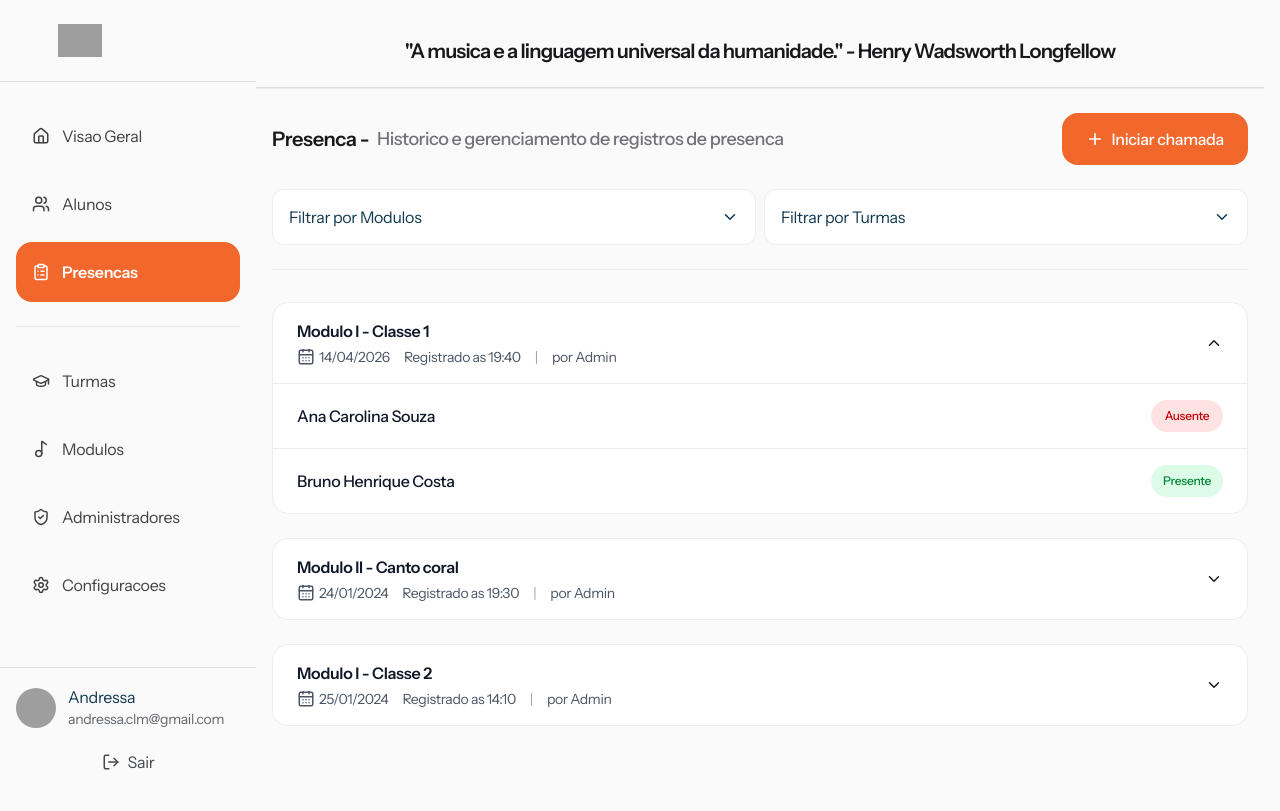
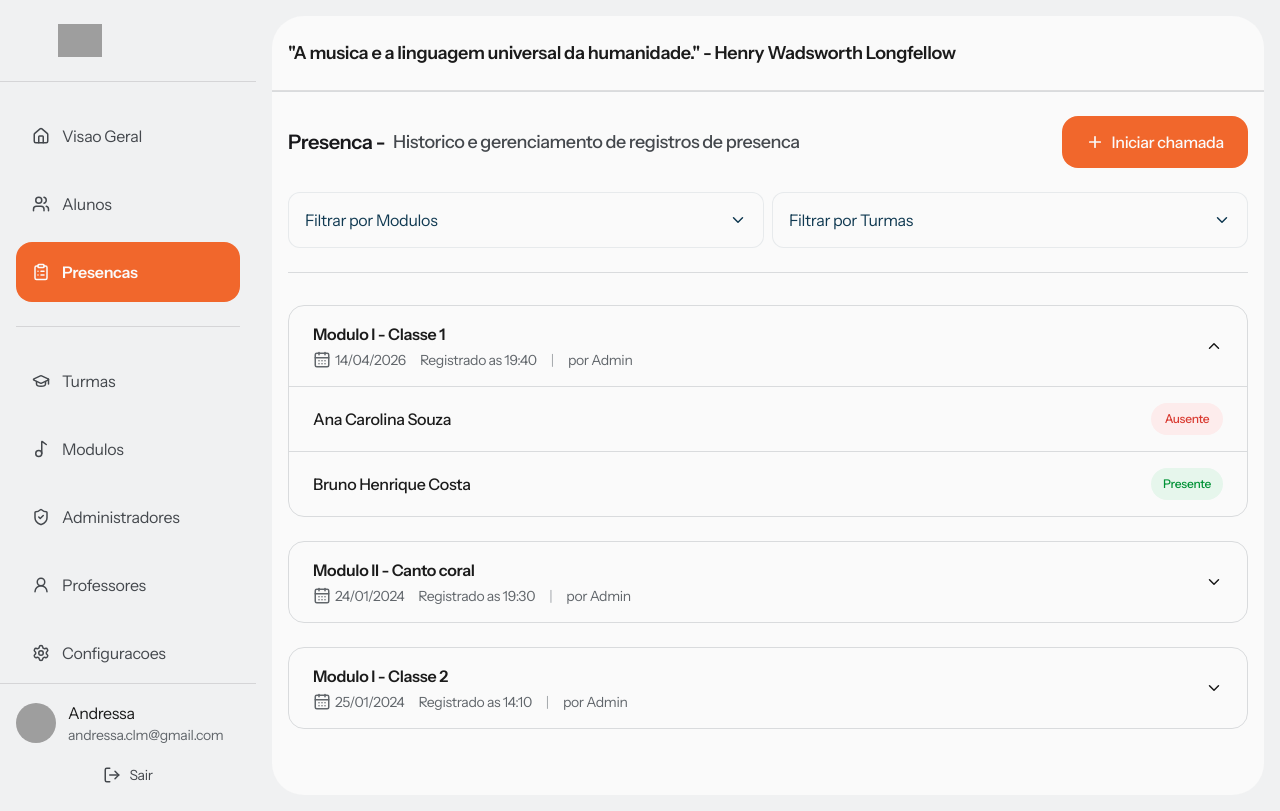
Before and after one commit to AndressaMendess/clm-gestao, a React (Vite) app: page / in a window 1280 px wide. Built offline with nearby package versions, Linux system fonts and the light colour scheme; grey boxes are pictures that could not be loaded.

Commit message:
fix: align dashboard shell with design tokens

```diff
--- a/src/components/DashboardSidebar.tsx
+++ b/src/components/DashboardSidebar.tsx
@@ -1,4 +1,15 @@
-import { ClipboardList, GraduationCap, Home, LogOut, Music2, Settings, ShieldCheck, Users, X } from "lucide-react";
+import {
+  ClipboardList,
+  GraduationCap,
+  Home,
+  LogOut,
+  Music2,
+  Settings,
+  ShieldCheck,
+  UserRound,
+  Users,
+  X
+} from "lucide-react";
 
 import { assetUrls } from "../data/assets";
 
@@ -25,6 +36,7 @@ const secondaryItems = [
   { label: "Turmas", icon: GraduationCap },
   { label: "Modulos", icon: Music2 },
   { label: "Administradores", icon: ShieldCheck },
+  { label: "Professores", icon: UserRound },
   { label: "Configuracoes", icon: Settings }
 ];
 
--- a/src/components/TopBar.tsx
+++ b/src/components/TopBar.tsx
@@ -1,4 +1,6 @@
 import { Menu } from "lucide-react";
+
+import { assetUrls } from "../data/assets";
 
 export function TopBar({ onMenuToggle }: { onMenuToggle: () => void }) {
   return (
@@ -9,6 +11,7 @@ export function TopBar({ onMenuToggle }: { onMenuToggle: () => void }) {
       <p className="topbar__quote">
         "A musica e a linguagem universal da humanidade." - Henry Wadsworth Longfellow
       </p>
+      <img className="topbar__logo" src={assetUrls.logo} alt="Escola de Musica" />
     </header>
   );
 }
--- a/src/styles/dashboard.css
+++ b/src/styles/dashboard.css
@@ -11,27 +11,34 @@
 }
 
 .app-shell {
+  display: grid;
+  min-height: 100vh;
   background: var(--color-surface-page);
   grid-template-columns: 256px minmax(0, 1fr);
 }
 
 .dashboard-app-content {
-  padding: 14px 16px 14px 0;
+  padding: 16px;
+  background: var(--color-background-secondary);
 }
 
 .dashboard-surface {
   display: flex;
-  min-height: calc(100vh - 28px);
+  min-height: calc(100vh - 32px);
   flex: 1;
   flex-direction: column;
   overflow: hidden;
   border-radius: 32px;
-  background: var(--color-surface-card);
+  background: var(--color-background-primary);
 }
 
 .dashboard-sidebar {
   position: relative;
   z-index: 40;
+  display: flex;
+  min-height: 100vh;
+  flex-direction: column;
+  background: var(--color-background-secondary);
   border-right: 0;
 }
 
@@ -39,7 +46,7 @@
   position: fixed;
   inset: 0;
   z-index: 35;
-  background: rgba(15, 23, 42, 0.48);
+  background: color-mix(in srgb, var(--color-content-always-dark) 48%, transparent);
   opacity: 0;
   pointer-events: none;
   transition: opacity 180ms ease;
@@ -54,7 +61,9 @@
   display: flex;
   align-items: center;
   justify-content: space-between;
-  padding: 24px 23px 24px 24px;
+  min-height: 82px;
+  padding: 24px;
+  border-bottom: 1px solid var(--color-surface-divider);
 }
 
 .sidebar__logo {
@@ -69,11 +78,11 @@
   justify-content: center;
   width: 44px;
   height: 44px;
-  border: 1px solid rgba(17, 58, 82, 0.12);
+  border: 1px solid var(--color-surface-border-soft);
   border-radius: 14px;
-  background: #fff;
-  color: #113a52;
-  box-shadow: 0 8px 20px rgba(15, 23, 42, 0.06);
+  background: var(--color-surface-card);
+  color: var(--color-brand-secondary-main);
+  box-shadow: var(--color-page-shadow);
 }
 
 .sidebar__close svg,
@@ -83,20 +92,34 @@
 }
 
 .sidebar__content {
+  display: flex;
+  flex: 1;
+  flex-direction: column;
   gap: 24px;
   padding: 24px 16px 0;
 }
 
 .nav-item {
+  display: flex;
+  align-items: center;
+  gap: 12px;
+  width: 100%;
   min-height: 60px;
   border-radius: 16px;
   padding: 18px 16px;
-  color: #414141;
+  color: var(--color-neutral-400);
+  text-align: left;
 }
 
 .nav-item--active {
-  background: #f1672c;
-  color: #fff;
+  background: var(--color-brand-primary-main);
+  color: var(--color-content-always-light);
+}
+
+.sidebar__divider {
+  width: 100%;
+  height: 1px;
+  background: var(--color-surface-divider);
 }
 
 .nav-item__icon,
@@ -111,32 +134,79 @@
 
 .sidebar__footer {
   padding: 17px 16px 18px;
+  border-top: 1px solid var(--color-surface-divider);
+}
+
+.sidebar-user {
+  display: flex;
+  align-items: center;
+  gap: 12px;
+}
+
+.sidebar-user__avatar {
+  width: 40px;
+  height: 40px;
+  border-radius: 999px;
+  object-fit: cover;
+}
+
+.sidebar-user__name,
+.sidebar-user__email {
+  margin: 0;
+}
+
+.sidebar-user__name {
+  color: var(--color-content-primary);
+  font-size: 16px;
+  line-height: 24px;
+  letter-spacing: -0.4px;
+}
+
+.sidebar-user__email {
+  color: var(--color-neutral-600);
+  font-size: 14px;
+  line-height: 20px;
+  letter-spacing: -0.35px;
 }
 
 .logout-button {
+  display: inline-flex;
+  align-items: center;
   justify-content: center;
   width: 100%;
   min-height: 36px;
   margin-top: 12px;
+  gap: 8px;
+  border-radius: 14px;
   padding: 8px 12px;
+  color: var(--color-neutral-400);
+  font-size: 14px;
+  line-height: 20px;
+  letter-spacing: -0.35px;
 }
 
 .topbar {
   display: flex;
   align-items: center;
-  gap: 16px;
   min-height: 74px;
   padding: 24px 16px 23px;
 }
 
 .topbar__quote {
-  flex: 1;
   margin: 0;
-  color: #18181b;
-  font-size: 20px;
-  font-weight: 600;
-  line-height: 1.24;
-  text-align: center;
+  color: var(--color-content-primary);
+  font-size: 18px;
+  font-weight: var(--font-weight-semibold);
+  line-height: var(--text-body-line-height);
+  letter-spacing: var(--text-body-letter-spacing);
+  text-align: left;
+}
+
+.topbar__logo {
+  display: none;
+  width: 112px;
+  height: 33px;
+  object-fit: contain;
 }
 
 .attendance-call-finish-button--mobile {
@@ -158,7 +228,7 @@
 }
 
 .dashboard-page__copy p {
-  color: #71717a;
+  color: var(--color-content-tertiary);
   font-size: 18px;
   font-weight: 500;
   line-height: 28px;
@@ -173,8 +243,8 @@
   min-height: 52px;
   border-radius: 16px;
   padding: 14px 24px;
-  background: #f1672c;
-  color: #fff;
+  background: var(--color-button-primary-background-enabled);
+  color: var(--color-button-primary-content-enabled);
   box-shadow: none;
 }
 
@@ -201,18 +271,18 @@
   min-height: 56px;
   align-items: center;
   justify-content: space-between;
-  border: 1px solid rgba(17, 58, 82, 0.08);
+  border: 1px solid var(--color-surface-border-soft);
   border-radius: 12px;
   padding: 12px 16px;
-  background: #fff;
-  color: #113a52;
+  background: var(--color-surface-card);
+  color: var(--color-brand-secondary-main);
 }
 
 .dashboard-filter-button select {
   width: 100%;
   border: 0;
   background: transparent;
-  color: #113a52;
+  color: var(--color-brand-secondary-main);
   font-size: 16px;
   outline: none;
   appearance: none;
@@ -220,7 +290,7 @@
 }
 
 .dashboard-filter-button select option {
-  color: #113a52;
+  color: var(--color-brand-secondary-main);
 }
 
 .dashboard-filter-button span {
@@ -229,17 +299,17 @@
 }
 
 .dashboard-page--attendance {
-  border-top: 1px solid #eaecf0;
+  border-top: 1px solid var(--color-surface-border);
 }
 
 .dashboard-page--attendance-start {
   gap: 32px;
-  border-top: 1px solid #eaecf0;
+  border-top: 1px solid var(--color-surface-border);
 }
 
 .dashboard-page--attendance-call {
   gap: 28px;
-  border-top: 1px solid #eaecf0;
+  border-top: 1px solid var(--color-surface-border);
 }
 
 .attendance-start-header {
@@ -272,7 +342,7 @@
 }
 
 .attendance-start-panel {
-  border: 1px solid #eaeaec;
+  border: 1px solid var(--color-surface-border);
   border-radius: 24px;
   background: var(--color-background-always-light);
   padding: 16px;
@@ -291,7 +361,7 @@
 }
 
 .attendance-start-group__title {
-  color: #101828;
+  color: var(--color-content-primary);
   font-size: var(--text-body-x-large-size);
   font-weight: var(--font-weight-semibold);
   line-height: var(--text-body-line-height);
@@ -310,7 +380,7 @@
   align-items: center;
   justify-content: space-between;
   gap: 16px;
-  border: 1px solid #eaeaec;
+  border: 1px solid var(--color-surface-border);
   border-radius: 16px;
   padding: 20px 16px;
   background: var(--color-background-always-light);
@@ -324,7 +394,7 @@
 .attendance-start-card:hover,
 .attendance-start-card:focus-visible {
   border-color: var(--color-brand-primary-soft);
-  box-shadow: 0 0 0 3px rgba(241, 103, 44, 0.08);
+  box-shadow: 0 0 0 3px color-mix(in srgb, var(--color-brand-primary-main) 8%, transparent);
   transform: translateY(-1px);
 }
 
@@ -336,7 +406,7 @@
 }
 
 .attendance-start-card__content strong {
-  color: #101828;
+  color: var(--color-content-primary);
   font-size: var(--text-body-x-large-size);
   font-weight: var(--font-weight-semibold);
   line-height: var(--text-body-line-height);
@@ -348,7 +418,7 @@
   flex-wrap: wrap;
   align-items: center;
   gap: 10px;
-  color: #4a5565;
+  color: var(--color-neutral-600);
   font-size: var(--text-body-medium-size);
   font-weight: var(--font-weight-regular);
   line-height: var(--text-body-line-height);
@@ -356,11 +426,11 @@
 }
 
 .attendance-start-card__dot {
-  color: #99a1af;
+  color: var(--color-border-tertiary);
 }
 
 .attendance-start-card__icon {
-  color: #98a2b3;
+  color: var(--color-border-tertiary);
 }
 
 .attendance-call-header {
@@ -396,7 +466,7 @@
 .attendance-call-finish-button:hover,
 .attendance-call-finish-button:focus-visible {
   background: var(--color-button-primary-background-hover);
-  box-shadow: 0 0 0 3px rgba(241, 103, 44, 0.18);
+  box-shadow: 0 0 0 3px color-mix(in srgb, var(--color-brand-primary-main) 18%, transparent);
 }
 
 .attendance-call-finish-button:active {
@@ -414,14 +484,14 @@
   display: inline-flex;
   align-items: center;
   gap: 6px;
-  color: #4a5565;
+  color: var(--color-neutral-600);
   font-size: var(--text-body-medium-size);
   line-height: var(--text-body-line-height);
   letter-spacing: var(--text-body-letter-spacing);
 }
 
 .attendance-call-summary__item strong {
-  color: #101828;
+  color: var(--color-content-primary);
   font-weight: var(--font-weight-semibold);
 }
 
@@ -436,17 +506,15 @@
 }
 
 .attendance-call-summary__item--pending .attendance-call-summary__dot {
-  background: #d1d5dc;
+  background: var(--color-border-secondary);
 }
 
 .attendance-call-table-card {
   overflow: hidden;
-  border: 1px solid #eaecf0;
+  border: 1px solid var(--color-surface-border);
   border-radius: 16px;
-  background: #fff;
-  box-shadow:
-    0 4px 8px -2px rgba(16, 24, 40, 0.1),
-    0 2px 4px -2px rgba(16, 24, 40, 0.06);
+  background: var(--color-surface-card);
+  box-shadow: var(--color-page-shadow);
 }
 
 .attendance-call-table {
@@ -457,7 +525,7 @@
 .attendance-call-table__row-shell {
   display: flex;
   flex-direction: column;
-  border-top: 1px solid #eaecf0;
+  border-top: 1px solid var(--color-surface-border);
 }
 
 .attendance-call-table__row-shell:first-of-type {
@@ -465,7 +533,7 @@
 }
 
 .attendance-call-table__row-shell.is-present .attendance-call-table__row {
-  background: #f0fdf4;
+  background: var(--color-feedback-success-background);
 }
 
 .attendance-call-table__header,
@@ -476,8 +544,8 @@
 }
 
 .attendance-call-table__header {
-  background: #f9fafb;
-  color: #667085;
+  background: var(--color-surface-header);
+  color: var(--color-neutral-600);
   font-size: var(--text-body-medium-size);
   font-weight: var(--font-weight-medium);
   line-height: var(--text-body-line-height);
@@ -506,7 +574,7 @@
 }
 
 .attendance-call-table__cell--name strong {
-  color: #101828;
+  color: var(--color-content-primary);
   font-size: var(--text-body-medium-size);
   font-weight: var(--font-weight-semibold);
   line-height: var(--text-body-line-height);
@@ -519,9 +587,9 @@
   height: 32px;
   align-items: center;
   justify-content: center;
-  border: 1px solid #d0d5dd;
+  border: 1px solid var(--color-border-secondary);
   border-radius: 12px;
-  background: #fff;
+  background: var(--color-surface-card);
   color: transparent;
   transition:
     background-color 180ms ease,
@@ -533,7 +601,7 @@
 .attendance-status-toggle:hover,
 .attendance-status-toggle:focus-visible {
   border-color: var(--color-brand-secondary-soft);
-  box-shadow: 0 0 0 3px rgba(17, 58, 82, 0.1);
+  box-shadow: 0 0 0 3px color-mix(in srgb, var(--color-brand-secondary-main) 10%, transparent);
 }
 
 .attendance-status-toggle:active {
@@ -541,9 +609,9 @@
 }
 
 .attendance-status-toggle.is-checked {
-  border-color: #00bf47;
+  border-color: var(--color-feedback-success-content);
   background: var(--color-feedback-success-content);
-  color: #fff;
+  color: var(--color-content-always-light);
 }
 
 .attendance-status-toggle svg {
@@ -561,8 +629,8 @@
   flex-shrink: 0;
   overflow: hidden;
   border-radius: 999px;
-  background: #f4ebff;
-  color: #6941c6;
+  background: var(--color-accent-purple-background);
+  color: var(--color-accent-purple-content);
   font-size: 16px;
   font-weight: var(--font-weight-medium);
 }
@@ -579,9 +647,9 @@
   justify-content: center;
   min-height: 22px;
   border-radius: 999px;
-  background: #f9f5ff;
+  background: var(--color-accent-purple-background);
   padding: 2px 8px;
-  color: #6941c6;
+  color: var(--color-accent-purple-content);
   font-size: 12px;
   font-weight: var(--font-weight-medium);
   line-height: 18px;
@@ -591,7 +659,7 @@
   display: inline-flex;
   align-items: center;
   gap: 4px;
-  color: #414141;
+  color: var(--color-neutral-400);
   font-size: var(--text-body-medium-size);
   line-height: var(--text-body-line-height);
 }
@@ -603,7 +671,7 @@
 }
 
 .attendance-time-value--empty {
-  color: #414141;
+  color: var(--color-neutral-400);
 }
 
 .attendance-note-button {
@@ -615,7 +683,7 @@
   border: 0;
   border-radius: 12px;
   background: transparent;
-  color: #475467;
+  color: var(--color-neutral-600);
   transition:
     background-color 180ms ease,
     color 180ms ease,
@@ -624,12 +692,12 @@
 
 .attendance-note-button:hover,
 .attendance-note-button:focus-visible {
-  background: #f9fafb;
-  box-shadow: 0 0 0 3px rgba(17, 58, 82, 0.08);
+  background: var(--color-surface-header);
+  box-shadow: 0 0 0 3px color-mix(in srgb, var(--color-brand-secondary-main) 8%, transparent);
 }
 
 .attendance-note-button:active {
-  background: #f2f4f7;
+  background: var(--color-background-secondary);
 }
 
 .attendance-note-button.has-note {
@@ -642,8 +710,8 @@
 }
 
 .attendance-note-editor {
-  border-top: 1px solid #eaecf0;
-  background: #fffaf5;
+  border-top: 1px solid var(--color-surface-border);
+  background: var(--color-brand-primary-subtle);
   padding: 0 16px 16px 16px;
 }
 
@@ -652,11 +720,11 @@
   min-height: 88px;
   margin-top: 16px;
   resize: vertical;
-  border: 1px solid rgba(17, 58, 82, 0.14);
+  border: 1px solid color-mix(in srgb, var(--color-brand-secondary-main) 14%, transparent);
   border-radius: 12px;
   padding: 12px 14px;
-  background: #fff;
-  color: #113a52;
+  background: var(--color-surface-card);
+  color: var(--color-brand-secondary-main);
   font: inherit;
   line-height: var(--text-body-line-height);
   outline: none;
@@ -666,16 +734,16 @@
 }
 
 .attendance-note-editor__field::placeholder {
-  color: #98a2b3;
+  color: var(--color-border-tertiary);
 }
 
 .attendance-note-editor__field:hover {
-  border-color: rgba(17, 58, 82, 0.28);
+  border-color: color-mix(in srgb, var(--color-brand-secondary-main) 28%, transparent);
 }
 
 .attendance-note-editor__field:focus-visible {
   border-color: var(--color-brand-primary-main);
-  box-shadow: 0 0 0 3px rgba(241, 103, 44, 0.14);
+  box-shadow: 0 0 0 3px color-mix(in srgb, var(--color-brand-primary-main) 14%, transparent);
 }
 
 .attendance-modal-overlay {
@@ -686,16 +754,16 @@
   align-items: center;
   justify-content: center;
   padding: 24px;
-  background: rgba(15, 23, 42, 0.24);
+  background: color-mix(in srgb, var(--color-content-always-dark) 24%, transparent);
   backdrop-filter: blur(2px);
 }
 
 .attendance-modal {
   width: min(100%, 488px);
   border-radius: 16px;
-  background: #fff;
+  background: var(--color-surface-card);
   padding: 24px;
-  box-shadow: 0 8px 10px rgba(0, 0, 0, 0.1);
+  box-shadow: var(--color-page-shadow);
 }
 
 .attendance-modal--success {
@@ -733,15 +801,15 @@
 .attendance-modal__icon--alert {
   width: 48px;
   height: 48px;
-  background: rgba(17, 58, 82, 0.16);
-  color: #113a52;
+  background: color-mix(in srgb, var(--color-brand-secondary-main) 16%, transparent);
+  color: var(--color-brand-secondary-main);
 }
 
 .attendance-modal__icon--success {
   width: 64px;
   height: 64px;
-  background: #dcfce7;
-  color: #00a63e;
+  background: var(--color-feedback-success-background);
+  color: var(--color-feedback-success-content);
 }
 
 .attendance-modal__icon--success svg {
@@ -767,7 +835,7 @@
 
 .attendance-modal__copy h2 {
   margin: 0;
-  color: #101828;
+  color: var(--color-content-primary);
   font-size: 18px;
   font-weight: 600;
   line-height: 1.5;
@@ -776,7 +844,7 @@
 
 .attendance-modal__copy p {
   margin: 0;
-  color: #4a5565;
+  color: var(--color-neutral-600);
   font-size: 16px;
   line-height: 1.5;
   letter-spacing: -0.32px;
@@ -809,29 +877,29 @@
 }
 
 .attendance-modal__primary {
-  background: #f1672c;
-  color: #fff;
+  background: var(--color-button-primary-background-enabled);
+  color: var(--color-button-primary-content-enabled);
 }
 
 .attendance-modal__primary:hover,
 .attendance-modal__primary:focus-visible {
-  background: #df5d25;
-  box-shadow: 0 0 0 3px rgba(241, 103, 44, 0.18);
+  background: var(--color-button-primary-background-hover);
+  box-shadow: 0 0 0 3px color-mix(in srgb, var(--color-brand-primary-main) 18%, transparent);
 }
 
 .attendance-modal__secondary {
   background: transparent;
-  color: #f1672c;
+  color: var(--color-brand-primary-main);
 }
 
 .attendance-modal__secondary:hover,
 .attendance-modal__secondary:focus-visible {
-  background: rgba(241, 103, 44, 0.08);
+  background: color-mix(in srgb, var(--color-brand-primary-main) 8%, transparent);
 }
 
 .attendance-history-list-card {
   overflow: hidden;
-  border-top: 1px solid #eaecf0;
+  border-top: 1px solid var(--color-surface-border);
   padding-top: 32px;
 }
 
@@ -843,9 +911,9 @@
 
 .attendance-history-item-card {
   width: 100%;
-  border: 1px solid #eaecf0;
+  border: 1px solid var(--color-surface-border);
   border-radius: 16px;
-  background: #fff;
+  background: var(--color-surface-card);
   text-align: left;
   overflow: hidden;
 }
@@ -867,7 +935,7 @@
 }
 
 .attendance-history-item-card__copy strong {
-  color: #101828;
+  color: var(--color-content-primary);
   font-size: 16px;
   font-weight: 600;
   line-height: 24px;
@@ -878,7 +946,7 @@
   flex-wrap: wrap;
   align-items: center;
   gap: 14px;
-  color: #4a5565;
+  color: var(--color-neutral-600);
   font-size: 14px;
   line-height: 20px;
   letter-spacing: -0.35px;
@@ -891,7 +959,7 @@
 }
 
 .attendance-history-item-card__dot {
-  color: #99a1af;
+  color: var(--color-border-tertiary);
 }
 
 .attendance-history-item-card__chevron {
@@ -933,12 +1001,12 @@
 }
 
 .attendance-history-student-row--bordered {
-  border-top: 1px solid #eaecf0;
-  border-bottom: 1px solid #eaecf0;
+  border-top: 1px solid var(--color-surface-border);
+  border-bottom: 1px solid var(--color-surface-border);
 }
 
 .attendance-history-student-row__copy span {
-  color: #101828;
+  color: var(--color-content-primary);
   font-size: 16px;
   font-weight: 500;
   line-height: 24px;
@@ -946,7 +1014,7 @@
 
 .attendance-history-student-row__copy p {
   margin: 0;
-  color: #667085;
+  color: var(--color-neutral-600);
   font-size: 14px;
   line-height: 20px;
   letter-spacing: -0.28px;
@@ -967,21 +1035,21 @@
 }
 
 .attendance-row-badge--present {
-  background: #dcfce7;
-  color: #008236;
+  background: var(--color-feedback-success-background);
+  color: var(--color-feedback-success-content);
 }
 
 .attendance-row-badge--absent {
-  background: #ffe2e2;
-  color: #c10007;
+  background: var(--color-feedback-error-background);
+  color: var(--color-feedback-error-content);
 }
 
 .attendance-history-empty-state {
-  border: 1px solid #eaecf0;
+  border: 1px solid var(--color-surface-border);
   border-radius: 16px;
-  background: #fff;
+  background: var(--color-surface-card);
   padding: 20px 24px;
-  color: #4a5565;
+  color: var(--color-neutral-600);
   font-size: 14px;
   line-height: 20px;
 }
@@ -995,7 +1063,7 @@
 }
 
 .students-page .page-header__copy p {
-  color: #71717a;
+  color: var(--color-content-tertiary);
   font-size: 18px;
   font-weight: 500;
   line-height: 28px;
@@ -1018,17 +1086,17 @@
 .students-page .search-field,
 .students-page .filter-button {
   min-height: 56px;
-  border-color: rgba(17, 58, 82, 0.08);
+  border-color: var(--color-surface-border-soft);
   border-radius: 12px;
   box-shadow: none;
 }
 
 .students-page .filter-button {
-  color: #113a52;
+  color: var(--color-brand-secondary-main);
 }
 
 .students-page .table-card {
-  border-color: #eaecf0;
+  border-color: var(--color-surface-border);
   border-radius: 16px;
   box-shadow: none;
 }
@@ -1038,12 +1106,12 @@
 }
 
 .students-page .table-card__title h2 {
-  color: #101828;
+  color: var(--color-content-primary);
   font-size: 18px;
 }
 
 .students-page .students-table thead th {
-  background: #f9fafb;
+  background: var(--color-surface-header);
 }
 
 .students-page .students-table tbody td {
@@ -1052,7 +1120,7 @@
 }
 
 .students-page .student-name {
-  color: #101828;
+  color: var(--color-content-primary);
 }
 
 .students-page .status-badge {
@@ -1060,7 +1128,7 @@
 }
 
 .students-page .student-drawer {
-  border-left-color: #eaecf0;
+  border-left-color: var(--color-surface-border);
 }
 
 @media (max-width: 960px) {
@@ -1084,10 +1152,10 @@
     display: flex;
     width: min(320px, calc(100vw - 32px));
     height: 100vh;
-    border-right: 1px solid rgba(17, 58, 82, 0.08);
+    border-right: 1px solid var(--color-surface-border-soft);
     transform: translateX(-100%);
     transition: transform 220ms ease;
-    box-shadow: 24px 0 48px rgba(15, 23, 42, 0.12);
+    box-shadow: 24px 0 48px color-mix(in srgb, var(--color-content-always-dark) 12%, transparent);
   }
 
   .dashboard-sidebar.is-open {
@@ -1104,14 +1172,23 @@
     position: sticky;
     top: 0;
     z-index: 20;
+    display: flex;
     min-height: 72px;
+    align-items: center;
+    gap: 14px;
     padding: 14px 16px;
-    background: rgba(255, 255, 255, 0.96);
+    background: color-mix(in srgb, var(--color-background-primary) 96%, transparent);
     backdrop-filter: blur(10px);
   }
 
   .topbar__quote {
     display: none;
+  }
+
+  .topbar__logo {
+    display: block;
+    width: 104px;
+    height: 30px;
   }
 
   .dashboard-page,
@@ -1196,7 +1273,6 @@
   }
 
   .topbar {
-    align-items: flex-start;
     min-height: 0;
     padding: 12px;
   }
@@ -1207,8 +1283,10 @@
     border-radius: 12px;
   }
 
-  .topbar__quote {
-    display: none;
+  .topbar__logo {
+    display: block;
+    width: 96px;
+    height: 28px;
   }
 
   .dashboard-page__header,
@@ -1259,10 +1337,10 @@
   .attendance-call-summary__item {
     width: calc(50% - 6px);
     min-width: 132px;
-    border: 1px solid #eaecf0;
+    border: 1px solid var(--color-surface-border);
     border-radius: 14px;
     padding: 12px 14px;
-    background: #fff;
+    background: var(--color-surface-card);
   }
 
   .attendance-call-finish-button {
@@ -1292,10 +1370,10 @@
 
   .attendance-call-table__row-shell {
     overflow: hidden;
-    border: 1px solid #eaecf0;
+    border: 1px solid var(--color-surface-border);
     border-radius: 18px;
-    background: #fff;
-    box-shadow: 0 10px 24px rgba(16, 24, 40, 0.06);
+    background: var(--color-surface-card);
+    box-shadow: 0 10px 24px color-mix(in srgb, var(--color-content-always-dark) 6%, transparent);
   }
 
   .attendance-call-table__header {
@@ -1330,12 +1408,12 @@
     align-items: center;
     justify-content: space-between;
     gap: 12px;
-    border-top: 1px solid #f2f4f7;
+    border-top: 1px solid var(--color-background-secondary);
     padding-top: 10px;
   }
 
   .attendance-call-table__cell:not(.attendance-call-table__cell--name):not(.attendance-call-table__cell--status):not(.attendance-call-table__cell--note)::before {
-    color: #667085;
+    color: var(--color-neutral-600);
     font-size: 12px;
     font-weight: var(--font-weight-medium);
     text-transform: uppercase;
@@ -1353,12 +1431,12 @@
   .attendance-call-table__cell--note {
     justify-content: space-between;
     padding-top: 10px;
-    border-top: 1px solid #f2f4f7;
+    border-top: 1px solid var(--color-background-secondary);
   }
 
   .attendance-call-table__cell--note::before {
     content: "Observacao";
-    color: #667085;
+    color: var(--color-neutral-600);
     font-size: 12px;
     font-weight: var(--font-weight-medium);
     text-transform: uppercase;
```
